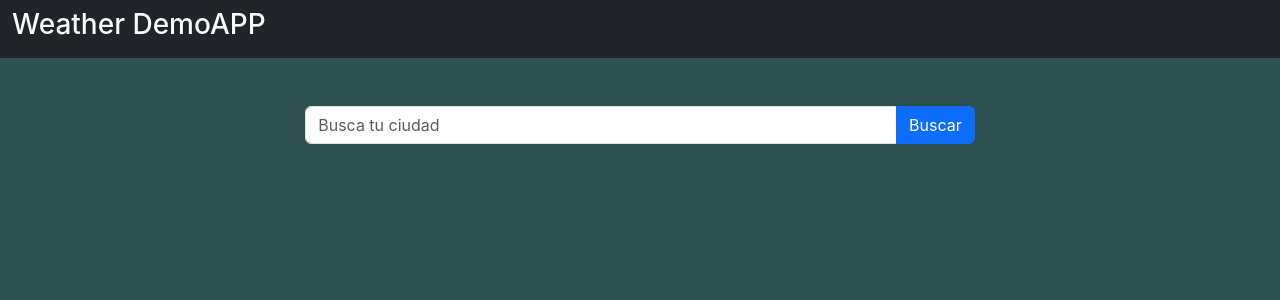
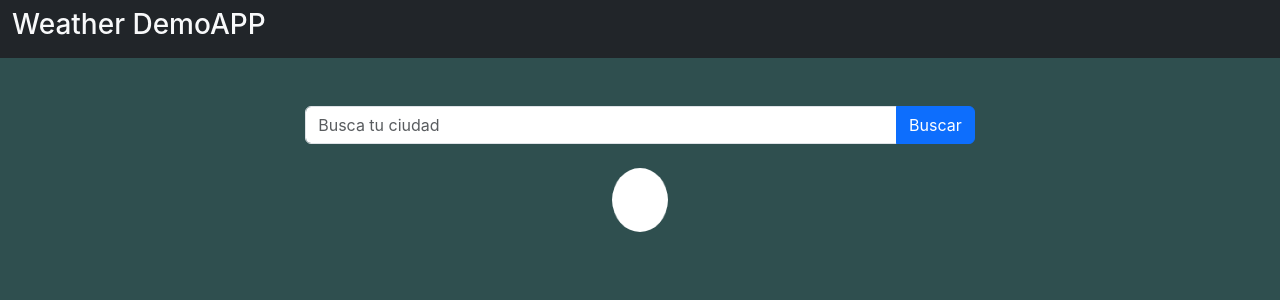
Before and after one commit to PEAJ-117/Weather_DemoApp, a React (Create React App) app: page / in a window 1280 px wide. Shown: the top 300 px of the page. Built offline with nearby package versions, Linux system fonts and the light colour scheme.

Commit message:
Show data for console

```diff
--- /dev/null
+++ b/src/assets/css/Spinner.css
@@ -0,0 +1,28 @@
+.lds-circle {
+    display: inline-block;
+    transform: translateZ(1px);
+  }
+  .lds-circle > div {
+    display: inline-block;
+    width: 64px;
+    height: 64px;
+    margin: 8px;
+    border-radius: 50%;
+    background: #fff;
+    animation: lds-circle 2.4s cubic-bezier(0, 0.2, 0.8, 1) infinite;
+  }
+  @keyframes lds-circle {
+    0%, 100% {
+      animation-timing-function: cubic-bezier(0.5, 0, 1, 0.5);
+    }
+    0% {
+      transform: rotateY(0deg);
+    }
+    50% {
+      transform: rotateY(1800deg);
+      animation-timing-function: cubic-bezier(0, 0.5, 0.5, 1);
+    }
+    100% {
+      transform: rotateY(3600deg);
+    }
+  }
--- /dev/null
+++ b/src/components/ShowCard.js
@@ -0,0 +1,13 @@
+import React from "react";
+import Spinner from "./Spinner";
+
+const ShowCard = (loadingData, showData, weather, forecast) => {
+    if (loadingData) {
+        return <Spinner/>;
+    }
+    return (
+        <h1></h1>
+    );
+}
+
+export default ShowCard;
--- /dev/null
+++ b/src/components/Spinner.js
@@ -0,0 +1,12 @@
+import React from "react";
+import '../assets/css/Spinner.css';
+
+const Spinner = () => {
+    return (
+        <div className="lds-circle">
+            <div></div>
+        </div>
+    );
+}
+
+export default Spinner;
--- a/src/components/WeatherMenu.js
+++ b/src/components/WeatherMenu.js
@@ -1,5 +1,6 @@
 import React, {useState} from "react";
 import Form from './Form';
+import ShowCard from "./ShowCard";
 
 const WeatherMenu = () => {
     let urlWeather = "https://api.openweathermap.org/data/2.5/weather?appid=aeba8de67ad34ce68712228904ccb3eb&lang=es";
@@ -52,6 +53,11 @@ const WeatherMenu = () => {
         <>
             <Form
                 newLocation = {getLocation}/>
+            <ShowCard
+                showData = {show}
+                loadingData = {loading}
+                weather = {weather}
+                forecast = {forecast}/>
         </>
     );
 }
```
